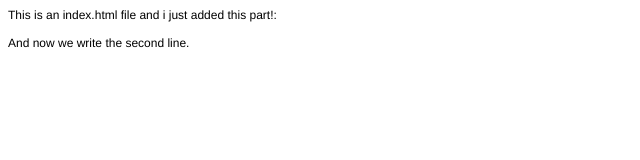
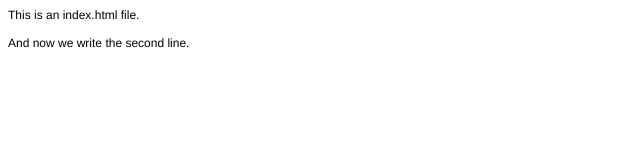
Before and after one commit to mayank-malhotra007/git_practice, a plain HTML site: page index.html in a window 1280 px wide. Shown: the whole page, without its empty margins (0-640 px from the left). Drawn offline with Linux system fonts and the light colour scheme.

Commit message:
modified html file

```diff
--- a/index.html
+++ b/index.html
@@ -13,7 +13,7 @@
   </style>
 </head>
 <body>
-<p class="p1"><span class="s1">This is an index.html file and i just added this part!: </span></p>
+<p class="p1"><span class="s1">This is an index.html file. </span></p>
 <p class="p2"><span class="s1"></span><br></p>
 <p class="p1"><span class="s1">And now we write the second line.</span></p>
 </body>
```
